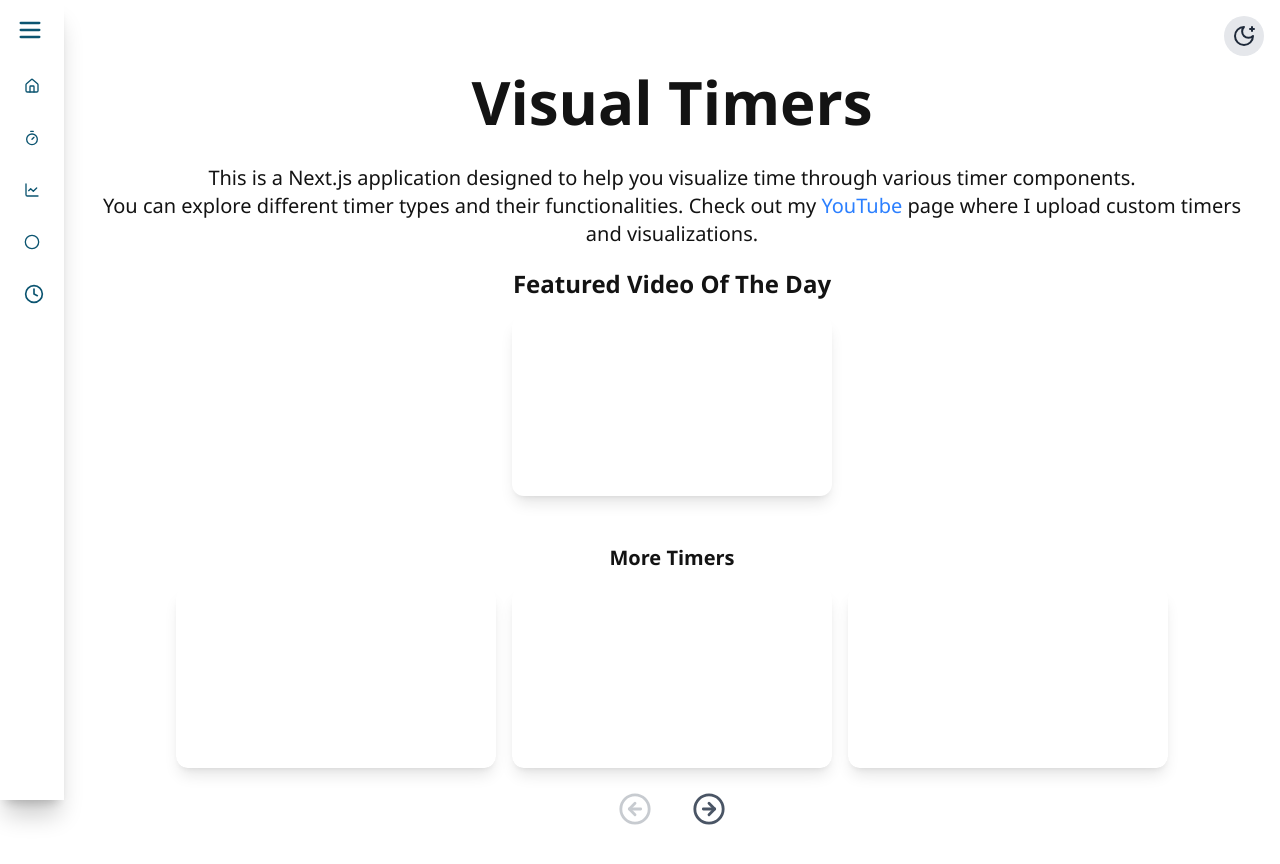
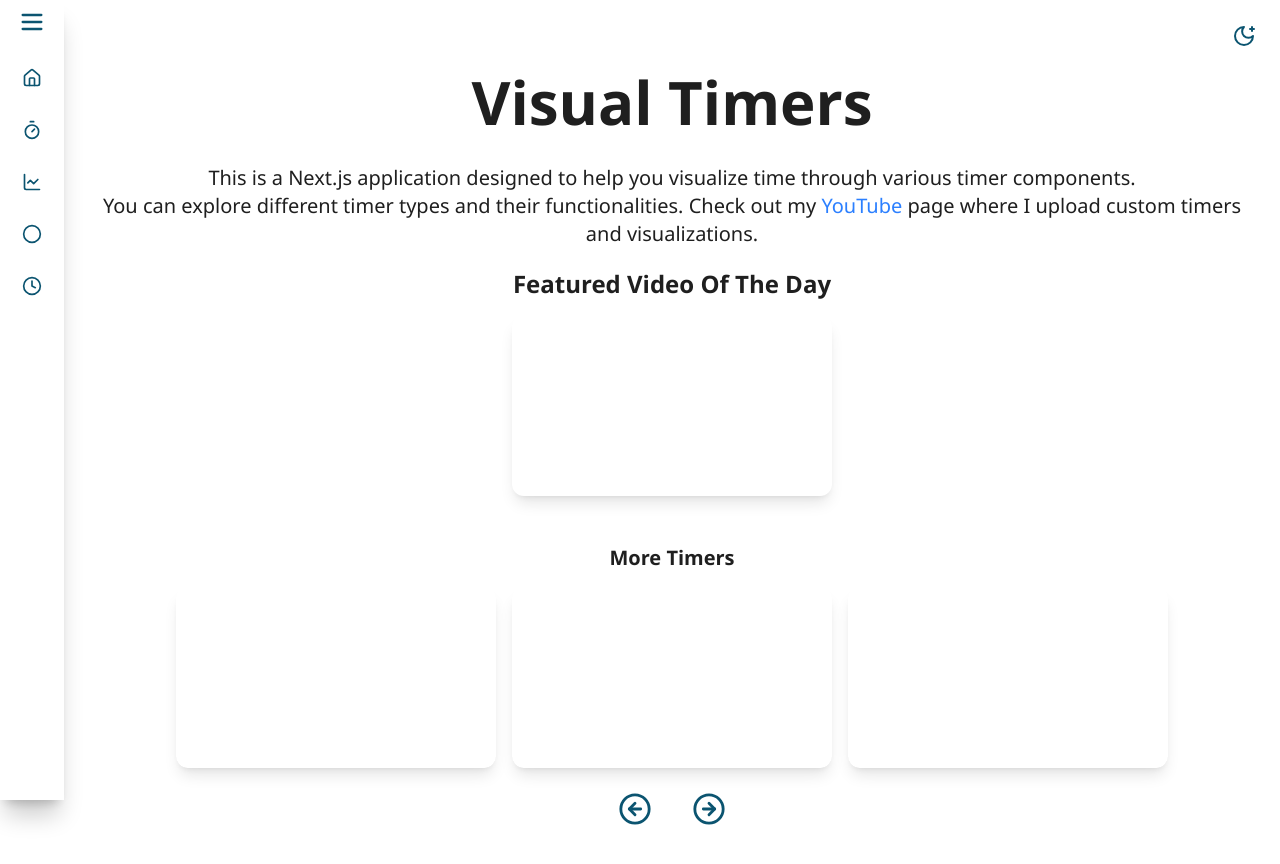
Before and after one commit to JGrineau/visual-timers, a Next.js app: page / in a window 1280 px wide. Shown: the top 864 px of the page. Built offline with nearby package versions, Linux system fonts and the light colour scheme.

Commit message:
Dark mode 4.0

```diff
--- a/src/app/clientLayout.tsx
+++ b/src/app/clientLayout.tsx
@@ -16,7 +16,6 @@ export default function ClientLayout({
 }) {
   const [isCollapsed, setIsCollapsed] = useState(true);
   const [menuOpen, setMenuOpen] = useState(false);
-  const [isDark, setIsDark] = useState(false);
 
   return (
     <div className="relative h-screen">
--- a/src/app/globals.css
+++ b/src/app/globals.css
@@ -13,7 +13,7 @@
 /* ========== Root Theme Variables ========== */
 :root {
   --background: #ffffff;
-  --foreground: #131313;
+  --foreground: #1f1f1f;
 
   --primary: #0b5470; /* Deep blue/teal (logo primary) */
   --accent: #00acc1; /* Bright teal (highlight/accent) */
@@ -29,7 +29,7 @@
 
 /* ========== Dark Mode Variables ========== */
 html.dark {
-  --background: #131313;
+  --background: #1f1e1e;
   --foreground: #ededed;
 
   --primary: #0b5470;
--- a/src/components/auto-video-slider/Page.tsx
+++ b/src/components/auto-video-slider/Page.tsx
@@ -87,13 +87,13 @@ const AutoVideoSlider: React.FC = () => {
         <button
           onClick={handlePrev}
           disabled={startIndex === 0}
-          className="p-2 text-gray-600 hover:text-black disabled:opacity-30"
+          className="p-2 text-text hover:scale-110 hover:cursor-pointer"
         >
           <ArrowLeftCircle size={34} />
         </button>
         <button
           onClick={handleNext}
-          className="p-2 text-gray-600 hover:text-black"
+          className="p-2 text-text hover:scale-110 hover:cursor-pointer"
         >
           <ArrowRightCircle size={34} />
         </button>
--- a/src/components/dark-mode/Page.tsx
+++ b/src/components/dark-mode/Page.tsx
@@ -33,11 +33,11 @@ export default function Page() {
   };
 
   return (
-    <div className="z-30 sticky flex items-center gap-2 justify-end">
+    <div className=" sticky flex items-center gap-2 justify-end">
       <button
         onClick={toggleDark}
         aria-label="Toggle dark mode"
-        className="justify-end p-2 rounded-full bg-gray-200 dark:bg-gray-800 text-gray-800 dark:text-gray-200 transition-colors duration-300 cursor-pointer hover:bg-gray-300 dark:hover:bg-gray-700 hover:scale-110"
+        className="justify-end p-2 text-text transition-colors duration-300 cursor-pointer hover:scale-110"
       >
         {isDark ? <Sun /> : <MoonStar />}
       </button>
--- a/src/components/side-bar/Page.tsx
+++ b/src/components/side-bar/Page.tsx
@@ -20,15 +20,17 @@ type Props = {
 };
 
 export default function Page({ isCollapsed, setIsCollapsed }: Props) {
+  const navItemAlignment = isCollapsed ? "justify-center" : "justify-start";
+
   return (
     <div className="flex min-h-screen fixed shadow-xl/20 ">
       <aside
-        className={`hidden lg:flex h-screen bg-background text-text border-primary border-solid flex-col p-4 transition-all duration-300
+        className={`hidden lg:flex h-screen bg-background text-text border-primary border-solid flex-col p-2 transition-all duration-300
         ${isCollapsed ? "w-16" : "w-64"}`}
       >
         {/* Collapse Button */}
         <button
-          className="mb-6 text-text hover:text-accent flex items-center justify-start space-x-2 cursor-pointer"
+          className={`mb-6 text-text hover:text-accent flex ${navItemAlignment} space-x-2 cursor-pointer`}
           onClick={() => setIsCollapsed(!isCollapsed)}
         >
           {isCollapsed ? (
@@ -44,10 +46,10 @@ export default function Page({ isCollapsed, setIsCollapsed }: Props) {
         </button>
 
         {/* Navigation Links */}
-        <nav className="flex flex-col space-y-4">
+        <nav className="flex flex-col gap-4">
           <Link
             href="/"
-            className="flex items-center space-x-2 hover:bg-accent p-2 rounded transition"
+            className={`flex items-center ${navItemAlignment} space-x-2 hover:bg-accent p-2 rounded transition`}
           >
             <HomeIcon size={20} />
             {!isCollapsed && <span>Home</span>}
@@ -56,7 +58,7 @@ export default function Page({ isCollapsed, setIsCollapsed }: Props) {
           <div className="relative">
             <Link
               href="/pomodoro"
-              className="flex items-center space-x-2 hover:bg-accent p-2 rounded transition"
+              className={`flex items-center ${navItemAlignment} space-x-2 hover:bg-accent p-2 rounded transition`}
             >
               <Timer size={20} />
               {!isCollapsed && <span>Pomodoro</span>}
@@ -70,23 +72,23 @@ export default function Page({ isCollapsed, setIsCollapsed }: Props) {
 
           <Link
             href="/linear"
-            className="flex items-center space-x-2 hover:bg-accent p-2 rounded transition"
+            className={`flex items-center ${navItemAlignment} space-x-2 hover:bg-accent p-2 rounded transition`}
           >
             <LineChart size={20} />
             {!isCollapsed && <span>Linear</span>}
           </Link>
           <Link
             href="/radial"
-            className="flex items-center space-x-2 hover:bg-accent p-2 rounded transition"
+            className={`flex items-center ${navItemAlignment} space-x-2 hover:bg-accent p-2 rounded transition`}
           >
             <Circle size={20} />
             {!isCollapsed && <span>Radial</span>}
           </Link>
           <Link
             href="/custom"
-            className="flex flex-col items-start hover:bg-gray-700 p-2 rounded transition"
+            className={`flex flex-col ${navItemAlignment} hover:bg-gray-700 p-2 rounded transition`}
           >
-            <div className="flex items-center space-x-2">
+            <div className={`flex items-center ${navItemAlignment} space-x-2`}>
               <Clock size={20} />
               {!isCollapsed && <span>Custom</span>}
             </div>
```
